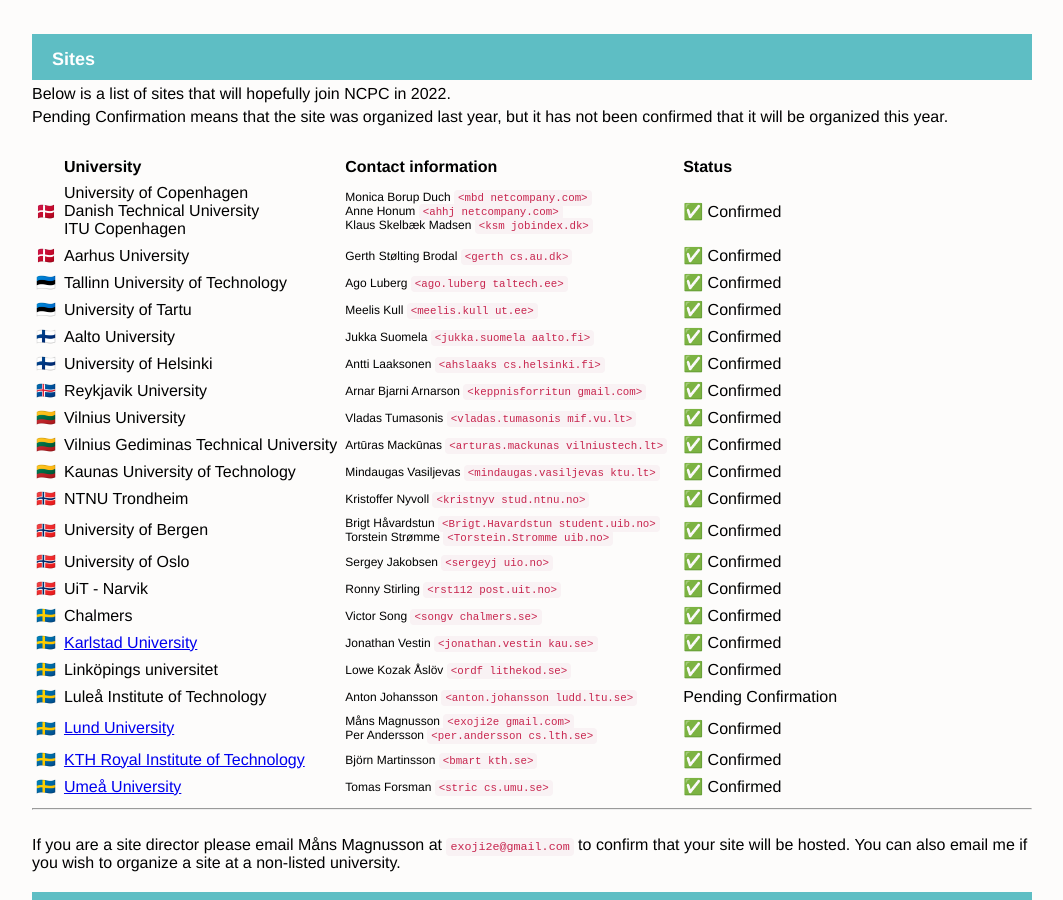
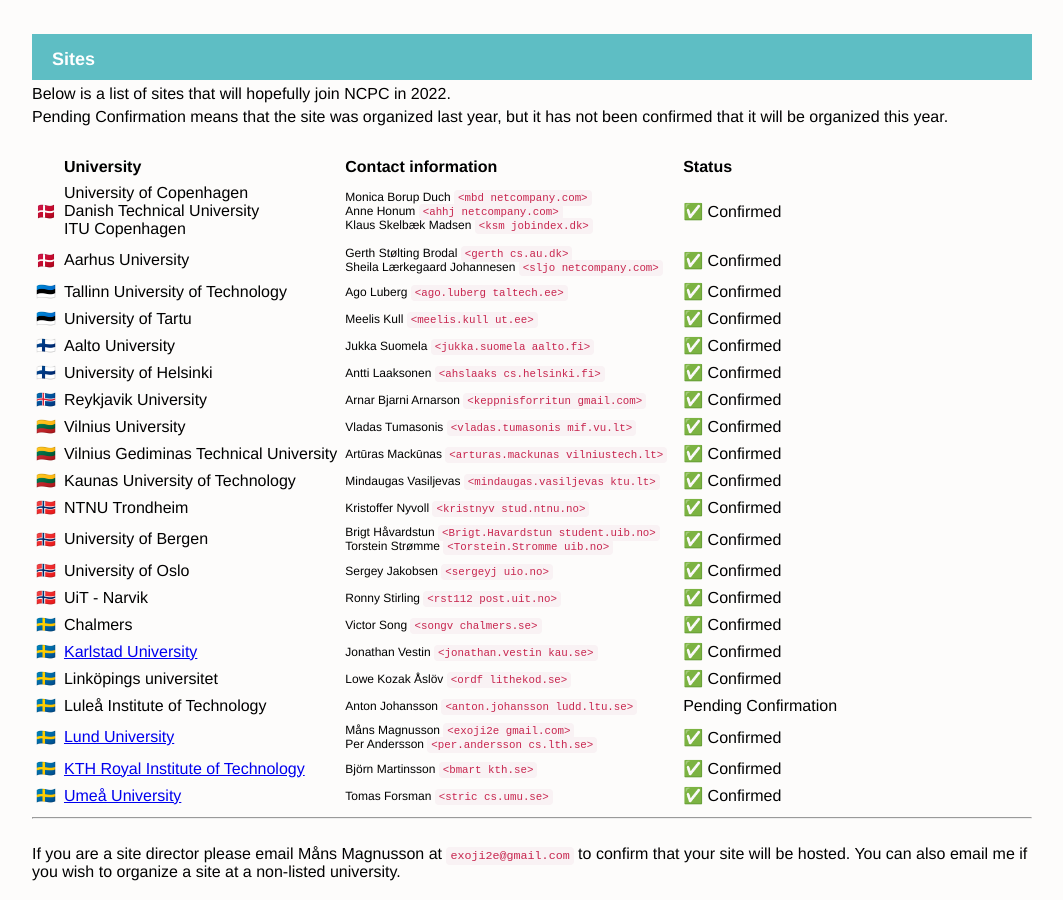
Before and after one commit to icpc/ncpc-web, a Jekyll site: the page built from ncpc2022/index.md, in a window 1280 px wide and 900 px high, scrolled down 1258 px. Shown: the whole window, without its empty margins (108-1171 px from the left). Built offline with Jekyll 4.4.1, drawn with Linux system fonts in a browser that asks for light colours.

Commit message:
[2022] Aarhus add extra site director

```diff
--- a/_data/ncpc2022sites.yml
+++ b/_data/ncpc2022sites.yml
@@ -18,6 +18,9 @@
     contact: Gerth Stølting Brodal
     email : 'gerth cs.au.dk'
     confirmed: true
+    extra_contacts:
+      - name: Sheila Lærkegaard Johannesen
+        email: 'sljo netcompany.com'
 
 
 - name: Estonia
```
